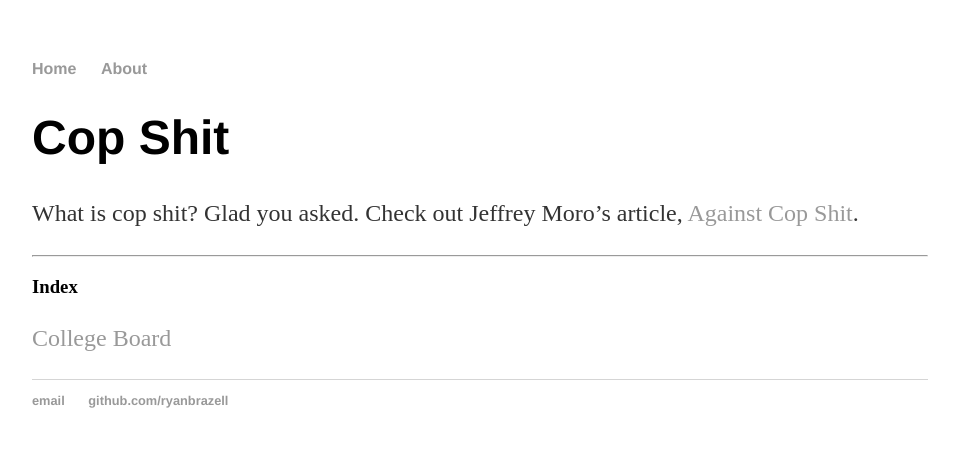
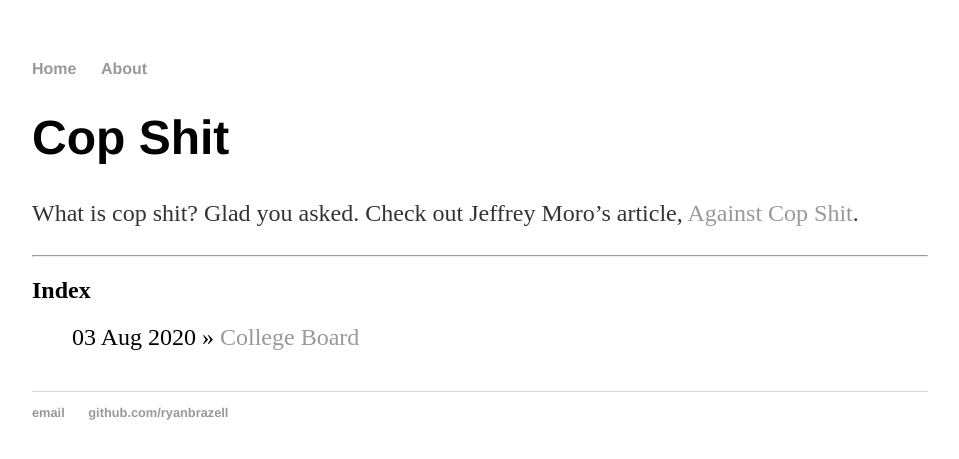
Before and after one commit to ryanbrazell/ryanbrazell.github.io, a Jekyll site: the page built from index.md, in a window 1280 px wide. Shown: the top 459 px of the page, without its empty margins (160-1119 px from the left). Built offline with Jekyll 4.4.1, drawn with Linux system fonts in a browser that asks for light colours.

Commit message:
added post list to index

```diff
--- a/index.md
+++ b/index.md
@@ -8,6 +8,10 @@ What is cop shit? Glad you asked. Check out Jeffrey Moro's article, <a href="htt
 
 <hr />
 
-### Index
+## Index
 
-[College Board](http://copshit.net/2020/08/03/college-board)
+<ul class="posts">
+	{% for post in site.posts %}
+	 	<li><span>{{ post.date | date_to_string }}</span> » <a href="{{ post.url }}" title="{{ post.title }}">{{ post.title }}</a></li>
+	  {% endfor %}
+</ul>
```
